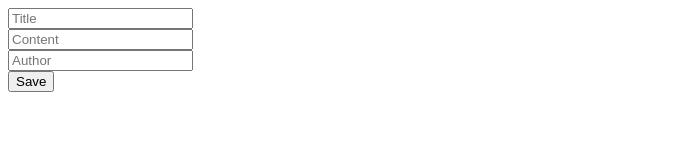
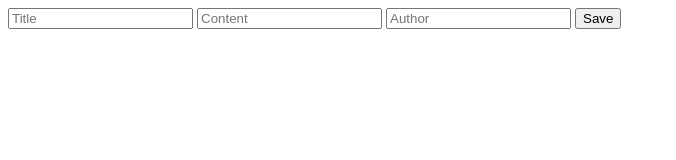
Before and after one commit to Assenti/mean, a website: page public/index.html in a window 1280 px wide. Shown: the whole page, without its empty margins (0-676 px from the left). Drawn offline with Linux system fonts and the light colour scheme.

```diff
--- a/public/index.html
+++ b/public/index.html
@@ -5,9 +5,9 @@
 </head>
 <body ng-app="decode" ng-controller = "MainCtrl as vm">
 	<form ng-submit="vm.savePost()">
-		<input type="text" placeholder="Title" ng-model="vm.title" required><br>
-		<input type="text" placeholder="Content" ng-model="vm.content" required><br>
-		<input type="tetx" placeholder="Author" ng-model="vm.author" required><br>
+		<input type="text" placeholder="Title" ng-model="vm.title" required>
+		<input type="text" placeholder="Content" ng-model="vm.content" required>
+		<input type="tetx" placeholder="Author" ng-model="vm.author" required>
 		<button type="submit">Save</button>
 	</form>
 </body>
```
Also changed, not shown: 4 other files.
